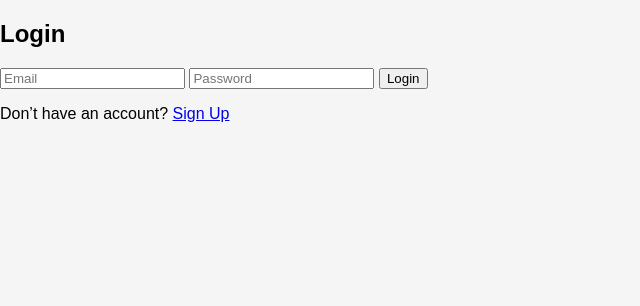
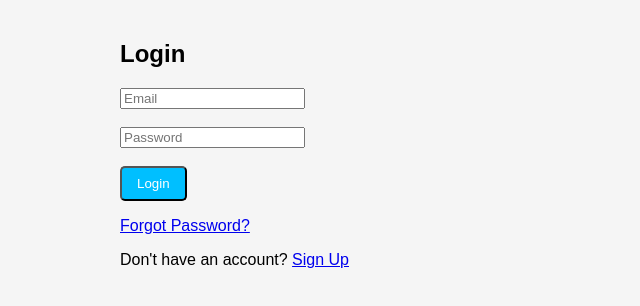
Before and after one commit to Utkarshchoudhary2/Utkarshchaudhary, a plain HTML site: page login.html in a window 1280 px wide. Shown: the whole page, without its empty margins (0-640 px from the left). Drawn offline with Linux system fonts and the light colour scheme; no server answers.

Commit message:
Update login.html

```diff
--- a/login.html
+++ b/login.html
@@ -3,21 +3,24 @@
 <head>
   <meta charset="UTF-8">
   <meta name="viewport" content="width=device-width, initial-scale=1.0">
-  <title>Login - Utkarsh Portfolio</title>
-  <link rel="stylesheet" href="style.css">
+  <title>Login</title>
+  <link rel="stylesheet" href="css/style.css">
+  <link rel="stylesheet" href="https://cdnjs.cloudflare.com/ajax/libs/font-awesome/5.15.4/css/all.min.css">
 </head>
 <body>
-  <div class="auth-container">
+  <div class="content auth">
     <h2>Login</h2>
-    <input type="email" id="loginEmail" placeholder="Email">
-    <input type="password" id="loginPassword" placeholder="Password">
-    <button onclick="login()">Login</button>
-    <p>Don’t have an account? <a href="signup.html">Sign Up</a></p>
+    <form id="loginForm">
+      <input type="email" id="loginEmail" placeholder="Email" required><br><br>
+      <input type="password" id="loginPassword" placeholder="Password" required><br><br>
+      <button type="submit" class="btn">Login</button>
+    </form>
+    <p><a href="reset.html">Forgot Password?</a></p>
+    <p>Don't have an account? <a href="signup.html">Sign Up</a></p>
   </div>
 
   <script src="https://www.gstatic.com/firebasejs/8.10.0/firebase-app.js"></script>
   <script src="https://www.gstatic.com/firebasejs/8.10.0/firebase-auth.js"></script>
-  <script src="firebase-config.js"></script>
-  <script src="app.js"></script>
+  <script src="js/app.js"></script>
 </body>
 </html>
```
